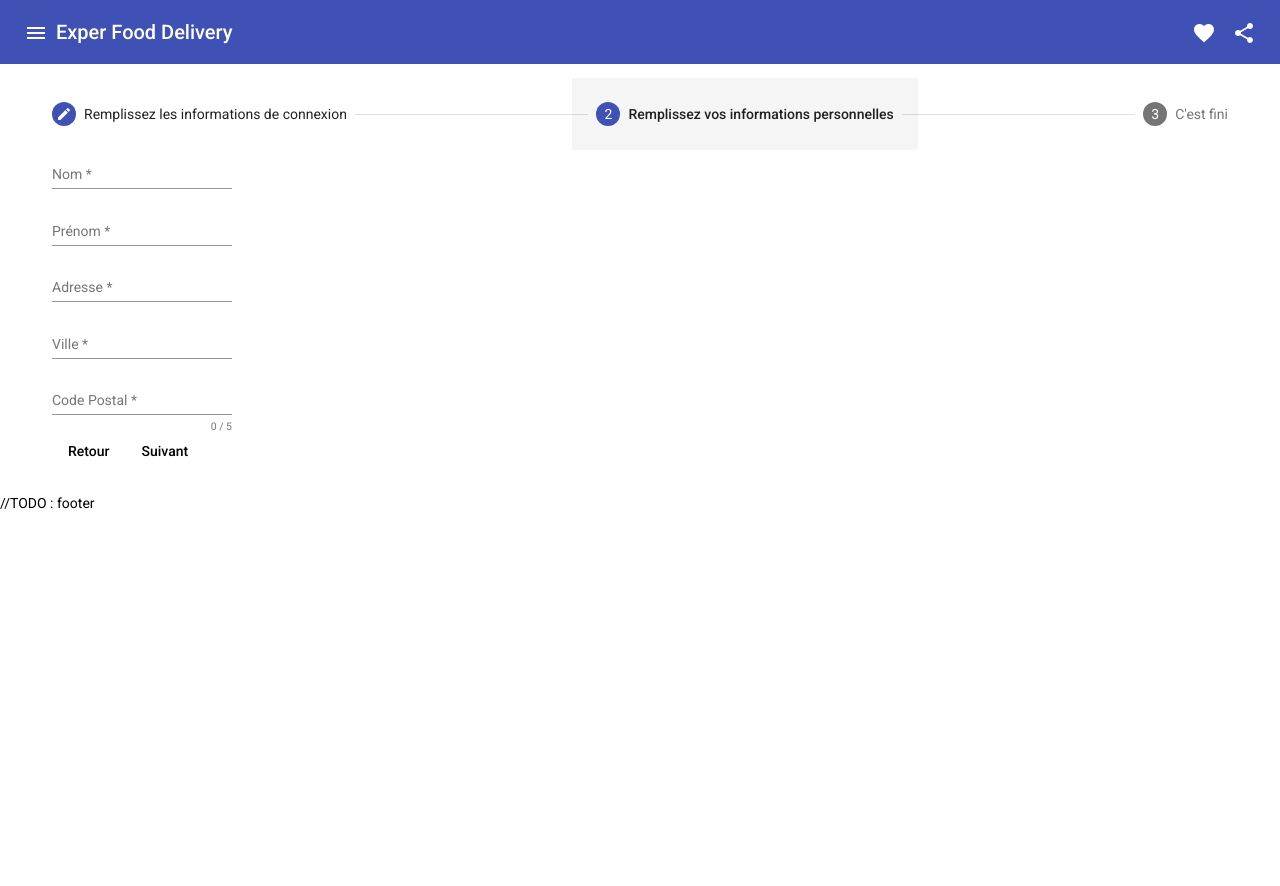
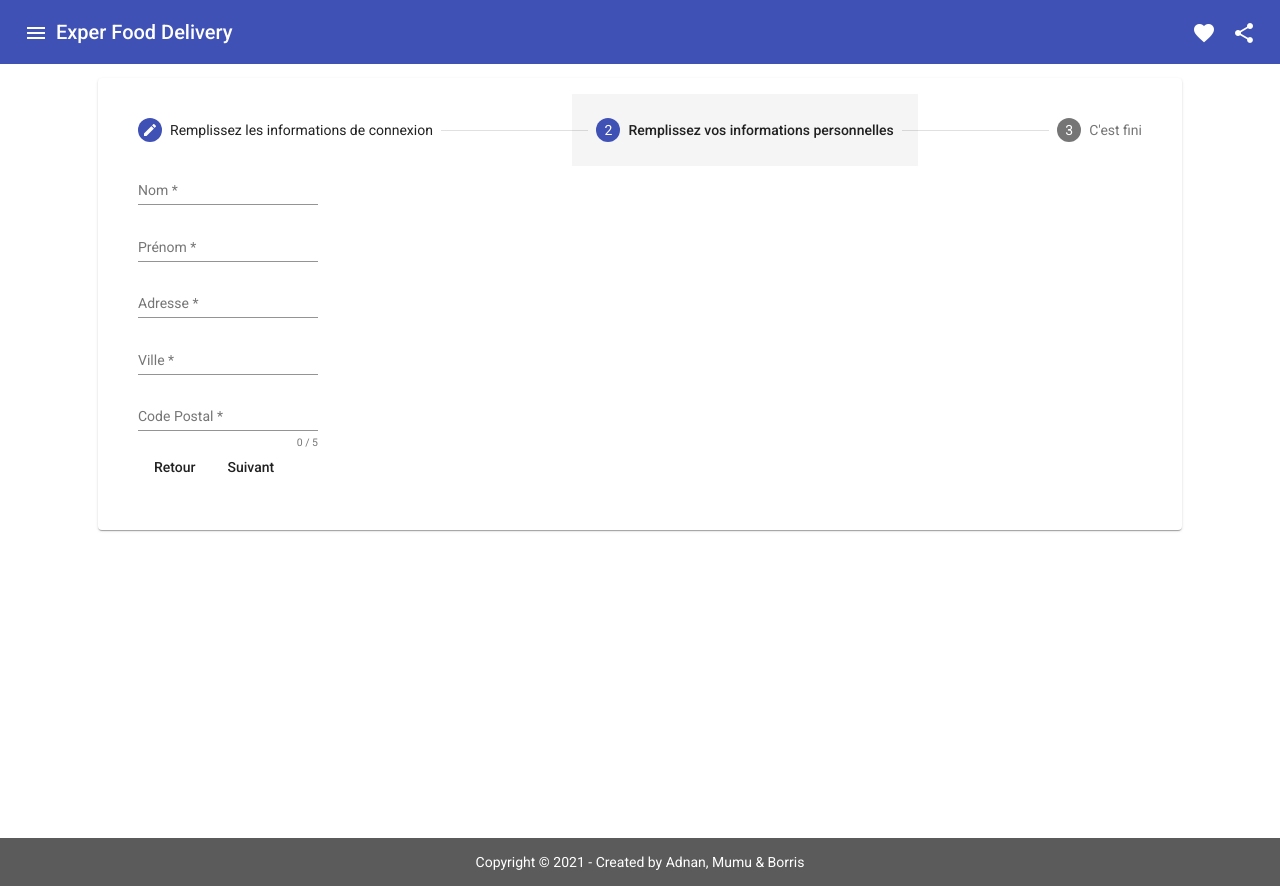
Before and after one commit to adnan974/ExperFoodDelivery, an Angular app: page /register in a window 1280 px wide. Both pictures are taken after typing "name@example.com", "Sample" into the empty fields and a click on the button "Suivant". Before the commit the page ends 800 px from the top, so only its background shows below. Built offline with nearby package versions, Linux system fonts and the light colour scheme.

Commit message:
Refactorinf register page and form, refactoring footer

```diff
--- a/src/app/app.component.scss
+++ b/src/app/app.component.scss
@@ -1,4 +1,4 @@
 .main-container {
     margin : 1em 2em 0 2em;
-
+    min-height: 95vh;
   }
--- a/src/app/core/components/footer/footer.component.html
+++ b/src/app/core/components/footer/footer.component.html
@@ -1 +1,5 @@
-//TODO : footer
+<footer class="efd-footer">
+    <div class="efd-footer-content">
+        Copyright © {{year}} - Created by Adnan, Mumu & Borris
+    </div>
+</footer>
--- a/src/app/core/components/footer/footer.component.scss
+++ b/src/app/core/components/footer/footer.component.scss
@@ -0,0 +1,10 @@
+.efd-footer {
+
+    background-color: #5b5b5b;
+    color:white;
+    padding: 1em 0;
+}
+.efd-footer-content{
+    margin : auto;
+    text-align: center;
+}
--- a/src/app/core/components/footer/footer.component.ts
+++ b/src/app/core/components/footer/footer.component.ts
@@ -6,10 +6,11 @@ import { Component, OnInit } from '@angular/core';
   styleUrls: ['./footer.component.scss']
 })
 export class FooterComponent implements OnInit {
-
+  year:number;
   constructor() { }
 
   ngOnInit(): void {
+    this.year = new Date().getFullYear();
   }
 
 }
--- a/src/app/public/public.module.ts
+++ b/src/app/public/public.module.ts
@@ -10,6 +10,7 @@ import { RegisterPageComponent } from './register-page/register-page.component';
 import { RestaurantListComponent } from './restaurant-list/restaurant-list.component';
 import { RestaurantShowComponent } from './restaurant-show/restaurant-show.component';
 import { LoginFormComponent } from './login-form/login-form.component';
+import { RegisterFormComponent } from './register-form/register-form.component';
 
 
 
@@ -21,7 +22,8 @@ import { LoginFormComponent } from './login-form/login-form.component';
     RestaurantPageComponent,
     RestaurantListComponent,
     RestaurantShowComponent,
-    LoginFormComponent
+    LoginFormComponent,
+    RegisterFormComponent
   ],
   imports: [
     SharedModule,
--- /dev/null
+++ b/src/app/public/register-form/register-form.component.html
@@ -0,0 +1,69 @@
+<mat-horizontal-stepper linear #stepper>
+    <mat-step [stepControl]="firstFormGroup" [editable]="isEditable">
+      <form [formGroup]="registerLoginForm" (ngSubmit)="registerLogin()">
+        <ng-template matStepLabel>Remplissez les informations de connexion</ng-template>
+        <div>
+          <mat-form-field>
+            <mat-label>Email</mat-label>
+            <input matInput formControlName="emailCtrl" placeholder="Email" required>
+          </mat-form-field>
+        </div>
+        <mat-form-field>
+          <mat-label>Mot de passe</mat-label>
+          <input matInput formControlName="passwordCtrl" placeholder="Mot de passe" required>
+        </mat-form-field>
+        <div>
+          <button mat-button matStepperNext>Suivant</button>
+        </div>
+      </form>
+    </mat-step>
+    <mat-step [stepControl]="secondFormGroup" [editable]="isEditable">
+      <form [formGroup]="registerInfoGroup" (ngSubmit)="register()">
+        <ng-template matStepLabel>Remplissez vos informations personnelles</ng-template>
+        <div>
+          <mat-form-field>
+            <mat-label>Nom</mat-label>
+            <input matInput formControlName="lastNameCtrl" placeholder="Nom" required>
+          </mat-form-field>
+        </div>
+        <div>
+          <mat-form-field>
+            <mat-label>Prénom</mat-label>
+            <input matInput formControlName="firstNameCtrl" placeholder="Prénom" required>
+          </mat-form-field>
+        </div>
+        <div>
+          <mat-form-field>
+            <mat-label>Adresse</mat-label>
+            <input matInput formControlName="addressCtrl" placeholder="Ex. 1 Main St, New York, NY" required>
+          </mat-form-field>
+        </div>
+        <div>
+          <mat-form-field>
+            <mat-label>Ville</mat-label>
+            <input matInput formControlName="cityCtrl" placeholder="Ville" required>
+          </mat-form-field>
+        </div>
+        <div>
+          <mat-form-field class="example-full-width">
+            <mat-label>Code Postal</mat-label>
+            <input matInput formControlName="cpCtrl" #postalCode maxlength="5" placeholder="Ex. 94105" value="94043">
+            <mat-hint align="end">{{postalCode.value.length}} / 5</mat-hint>
+          </mat-form-field>
+        </div>
+
+          <div>
+            <button mat-button matStepperPrevious>Retour</button>
+            <button mat-button matStepperNext>Suivant</button>
+          </div>
+      </form>
+    </mat-step>
+    <mat-step>
+      <ng-template matStepLabel>C'est fini</ng-template>
+      <p>Vous avez terminé.</p>
+      <div>
+        <button mat-button matStepperPrevious>Retour</button>
+        <button mat-button (click)="stepper.reset()">Suivant</button>
+      </div>
+    </mat-step>
+  </mat-horizontal-stepper>
--- /dev/null
+++ b/src/app/public/register-form/register-form.component.ts
@@ -0,0 +1,39 @@
+import { Component, OnInit } from '@angular/core';
+import { FormBuilder, FormGroup, Validators } from '@angular/forms';
+
+@Component({
+  selector: 'efd-register-form',
+  templateUrl: './register-form.component.html',
+  styleUrls: ['./register-form.component.scss']
+})
+export class RegisterFormComponent implements OnInit {
+  firstFormGroup: FormGroup;
+  secondFormGroup: FormGroup;
+  registerLoginForm: FormGroup;
+  registerInfoGroup: FormGroup;
+  isEditable = true;
+  constructor(private fb: FormBuilder) { }
+
+  ngOnInit(): void {
+    this.registerLoginForm = this.fb.group({
+      emailCtrl: ['', Validators.required],
+      passwordCtrl: ['', Validators.required]
+    });
+    this.registerInfoGroup = this.fb.group({
+      lastNameCtrl: ['', Validators.required],
+      firstNameCtrl: ['', Validators.required],
+      addressCtrl: ['', Validators.required],
+      cityCtrl: ['', Validators.required],
+      cpCtrl: ['', Validators.required]
+
+    });
+  }
+  registerLogin() {
+
+  }
+
+  register() {
+
+  }
+
+}
--- a/src/app/public/register-page/register-page.component.html
+++ b/src/app/public/register-page/register-page.component.html
@@ -1,69 +1,4 @@
-<mat-horizontal-stepper linear #stepper>
-  <mat-step [stepControl]="firstFormGroup" [editable]="isEditable">
-    <form [formGroup]="registerLoginForm" (ngSubmit)="RegisterLogin()">
-      <ng-template matStepLabel>Remplissez les informations de connexion</ng-template>
-      <div>
-        <mat-form-field>
-          <mat-label>Email</mat-label>
-          <input matInput formControlName="emailCtrl" placeholder="Email" required>
-        </mat-form-field>
-      </div>
-      <mat-form-field>
-        <mat-label>Mot de passe</mat-label>
-        <input matInput formControlName="passwordCtrl" placeholder="Mot de passe" required>
-      </mat-form-field>
-      <div>
-        <button mat-button matStepperNext>Suivant</button>
-      </div>
-    </form>
-  </mat-step>
-  <mat-step [stepControl]="secondFormGroup" [editable]="isEditable">
-    <form [formGroup]="registerInfoGroup" (ngSubmit)="Register()">
-      <ng-template matStepLabel>Remplissez vos informations personnelles</ng-template>
-      <div>
-        <mat-form-field>
-          <mat-label>Nom</mat-label>
-          <input matInput formControlName="lastNameCtrl" placeholder="Nom" required>
-        </mat-form-field>
-      </div>
-      <div>
-        <mat-form-field>
-          <mat-label>Prénom</mat-label>
-          <input matInput formControlName="firstNameCtrl" placeholder="Prénom" required>
-        </mat-form-field>
-      </div>
-      <div>
-        <mat-form-field>
-          <mat-label>Adresse</mat-label>
-          <input matInput formControlName="addressCtrl" placeholder="Ex. 1 Main St, New York, NY" required>
-        </mat-form-field>
-      </div>
-      <div>
-        <mat-form-field>
-          <mat-label>Ville</mat-label>
-          <input matInput formControlName="cityCtrl" placeholder="Ville" required>
-        </mat-form-field>
-      </div>
-      <div>
-        <mat-form-field class="example-full-width">
-          <mat-label>Code Postal</mat-label>
-          <input matInput formControlName="cpCtrl" #postalCode maxlength="5" placeholder="Ex. 94105" value="94043">
-          <mat-hint align="end">{{postalCode.value.length}} / 5</mat-hint>
-        </mat-form-field>
-      </div>
 
-        <div>
-          <button mat-button matStepperPrevious>Retour</button>
-          <button mat-button matStepperNext>Suivant</button>
-        </div>
-    </form>
-  </mat-step>
-  <mat-step>
-    <ng-template matStepLabel>C'est fini</ng-template>
-    <p>Vous avez terminé.</p>
-    <div>
-      <button mat-button matStepperPrevious>Retour</button>
-      <button mat-button (click)="stepper.reset()">Suivant</button>
-    </div>
-  </mat-step>
-</mat-horizontal-stepper>
+<mat-card class="register-form-card">
+  <efd-register-form></efd-register-form>
+</mat-card>
--- a/src/app/public/register-page/register-page.component.scss
+++ b/src/app/public/register-page/register-page.component.scss
@@ -0,0 +1,4 @@
+.register-form-card {
+    margin : 0 5em;
+    min-height: 30em;
+}
--- a/src/app/public/register-page/register-page.component.ts
+++ b/src/app/public/register-page/register-page.component.ts
@@ -1,5 +1,4 @@
 import { Component, OnInit } from '@angular/core';
-import { FormBuilder, FormGroup, Validators } from '@angular/forms';
 
 @Component({
   selector: 'efd-register-page',
@@ -7,33 +6,9 @@ import { FormBuilder, FormGroup, Validators } from '@angular/forms';
   styleUrls: ['./register-page.component.scss']
 })
 export class RegisterPageComponent implements OnInit {
-  firstFormGroup: FormGroup;
-  secondFormGroup: FormGroup;
-  registerLoginForm: FormGroup;
-  registerInfoGroup: FormGroup;
-  isEditable = true;
-  constructor(private fb: FormBuilder) { }
 
-  ngOnInit(): void {
-    this.registerLoginForm = this.fb.group({
-      emailCtrl: ['', Validators.required],
-      passwordCtrl: ['', Validators.required]
-    });
-    this.registerInfoGroup = this.fb.group({
-      lastNameCtrl: ['', Validators.required],
-      firstNameCtrl: ['', Validators.required],
-      addressCtrl: ['', Validators.required],
-      cityCtrl: ['', Validators.required],
-      cpCtrl: ['', Validators.required]
+  constructor() {}
 
-    });
-  }
-  RegisterLogin() {
-
-  }
-
-  Register() {
-
-  }
+  ngOnInit(): void {}
 
 }
```
Also changed, not shown: src/app/public/register-form/register-form.component.scss (added).
